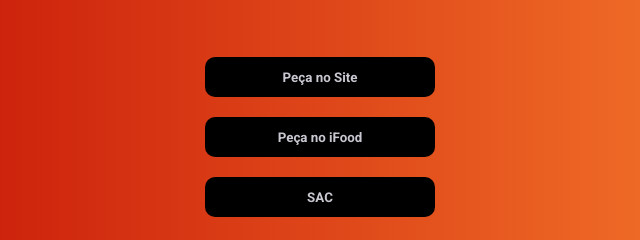
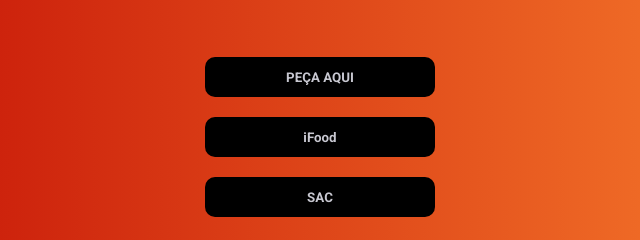
Before and after one commit to PedroSenaCabral/capangas, a website: page index.html in a window 1280 px wide. Shown: the part 341-581 px from the top of the page, 320-960 px from the left. Drawn offline with Linux system fonts and the light colour scheme; a web font is replaced by a local one.

Commit message:
Update index.html

```diff
--- a/index.html
+++ b/index.html
@@ -21,7 +21,7 @@
         <div class="social">
           <div class= "area-button">
             <button>
-              <a href="https://app.menudino.com/capangas" target="_blank">Peça no Site</a>
+              <a href="https://app.menudino.com/capangas" target="_blank">PEÇA AQUI</a>
             </button>
           </div>
       </div>
@@ -31,7 +31,7 @@
         <div class="social">
           <div class= "area-button">
             <button>
-              <a href="https://menu.ifood.com.br/a1133ce5-b537-4307-b49b-d9ba58e8e4f1" target="_blank">Peça no iFood</a>
+              <a href="https://menu.ifood.com.br/a1133ce5-b537-4307-b49b-d9ba58e8e4f1" target="_blank">iFood</a>
             </button>
           </div>
       </div>
```
